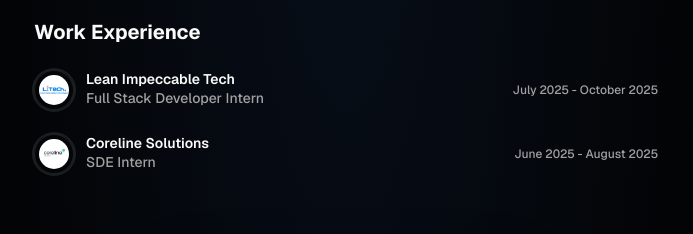
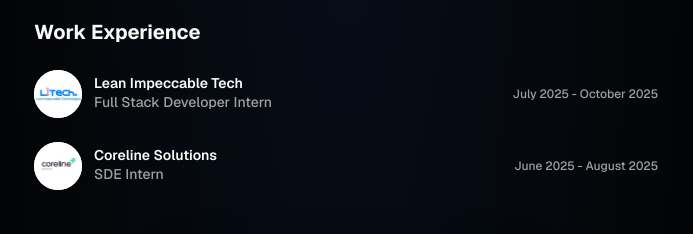
Before and after one commit to SabarishSriram/Portfolio, a Next.js app: page / in a window 1280 px wide. Shown: the part 466-700 px from the top of the page, without its empty margins (294-987 px from the left). Built offline with nearby package versions, Linux system fonts and the light colour scheme; no server answers.

Commit message:
add packages

```diff
--- a/package.json
+++ b/package.json
@@ -30,6 +30,7 @@
     "next-themes": "^0.4.6",
     "react": "^19.2.3",
     "react-dom": "^19.2.3",
+    "react-github-calendar": "^5.0.5",
     "react-markdown": "^10.1.0",
     "rehype-pretty-code": "^0.14.1",
     "remark-gfm": "^4.0.1",
--- a/src/components/section/work-section.tsx
+++ b/src/components/section/work-section.tsx
@@ -16,7 +16,7 @@ function LogoImage({ src, alt }: { src: string; alt: string }) {
 
   if (!src || imageError) {
     return (
-      <div className="size-8 md:size-10 p-1 border rounded-full shadow ring-2 ring-border bg-muted flex-none" />
+      <div className="size-10 md:size-12 rounded-full bg-white/95 shadow-sm flex-none" />
     );
   }
 
@@ -24,7 +24,7 @@ function LogoImage({ src, alt }: { src: string; alt: string }) {
     <img
       src={src}
       alt={alt}
-      className="size-8 md:size-10 p-1 border rounded-full shadow ring-2 ring-border overflow-hidden object-contain flex-none"
+      className="size-10 md:size-12 rounded-full bg-white overflow-hidden object-contain shadow-sm flex-none"
       onError={() => setImageError(true)}
     />
   );
@@ -52,14 +52,14 @@ export default function WorkSection() {
                           "absolute h-3.5 w-3.5 shrink-0 text-muted-foreground stroke-2 transition-all duration-300 ease-out",
                           "translate-x-0 opacity-0",
                           "group-hover:translate-x-1 group-hover:opacity-100",
-                          "group-data-[state=open]:opacity-0 group-data-[state=open]:translate-x-0"
+                          "group-data-[state=open]:opacity-0 group-data-[state=open]:translate-x-0",
                         )}
                       />
                       <ChevronDown
                         className={cn(
                           "absolute h-3.5 w-3.5 shrink-0 text-muted-foreground stroke-2 transition-all duration-200",
                           "opacity-0 rotate-0",
-                          "group-data-[state=open]:opacity-100 group-data-[state=open]:rotate-180"
+                          "group-data-[state=open]:opacity-100 group-data-[state=open]:rotate-180",
                         )}
                       />
                     </span>
```
Also changed, not shown: 1 other file (tests, documents, lock files or other folders).
